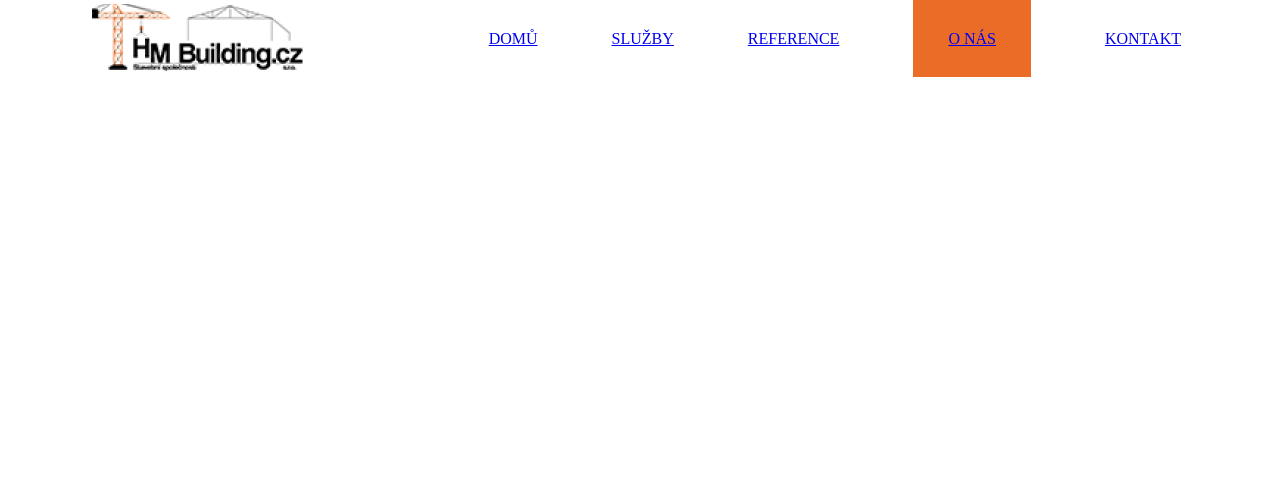
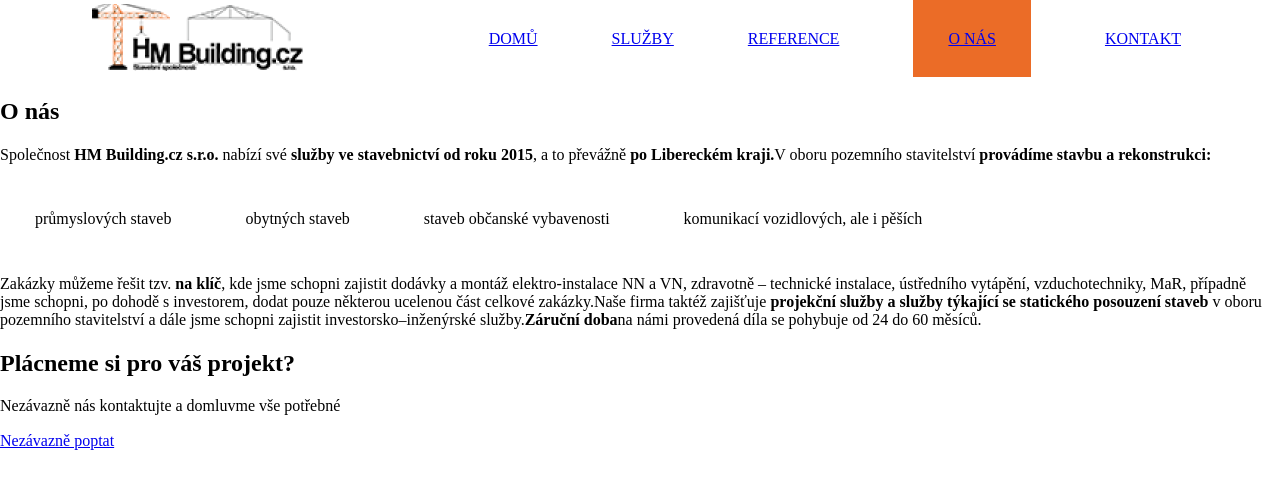
Before and after one commit to pslib-cz/2022-p2b-web-hm-building-AdamVicha, a plain HTML site: page o_nas.html in a window 1280 px wide. Drawn offline with Linux system fonts and the light colour scheme.

Commit message:
html update

```diff
--- a/o_nas.html
+++ b/o_nas.html
@@ -25,5 +25,23 @@
             </div>
         </div>
     </nav>
+
+    <article class="">
+        <h2>O nás</h2>
+        <p>Společnost <b>HM Building.cz s.r.o.</b> nabízí své <b>služby ve stavebnictví od roku 2015</b>, a to převážně <b>po Libereckém kraji.</b>V oboru pozemního stavitelství <b>provádíme stavbu a rekonstrukci:</b></p>
+        <ul>
+            <li>průmyslových staveb</li>
+            <li>obytných staveb</li>
+            <li>staveb občanské vybavenosti</li>
+            <li>komunikací vozidlových, ale i pěších</li>
+        </ul>
+        <p>Zakázky můžeme řešit tzv. <b>na klíč</b>, kde jsme schopni zajistit dodávky a montáž elektro-instalace NN a VN, zdravotně – technické instalace, ústředního vytápění, vzduchotechniky, MaR, případně jsme schopni, po dohodě s investorem, dodat pouze některou ucelenou část celkové zakázky.Naše firma taktéž zajišťuje <b>projekční služby a služby týkající se statického posouzení staveb</b> v oboru pozemního stavitelství a dále jsme schopni zajistit investorsko–inženýrské služby.<b>Záruční doba</b>na námi provedená díla se pohybuje od 24 do 60 měsíců.</p>
+    </article>
+
+    <footer>
+        <h2>Plácneme si pro váš projekt?</h2>
+        <p>Nezávazně nás kontaktujte a domluvme vše potřebné</p>
+        <a href="kontakt.html">Nezávazně poptat</a>
+    </footer>
 </body>
 </html>
```
Also changed, not shown: reference.html (+28 -0 lines).
